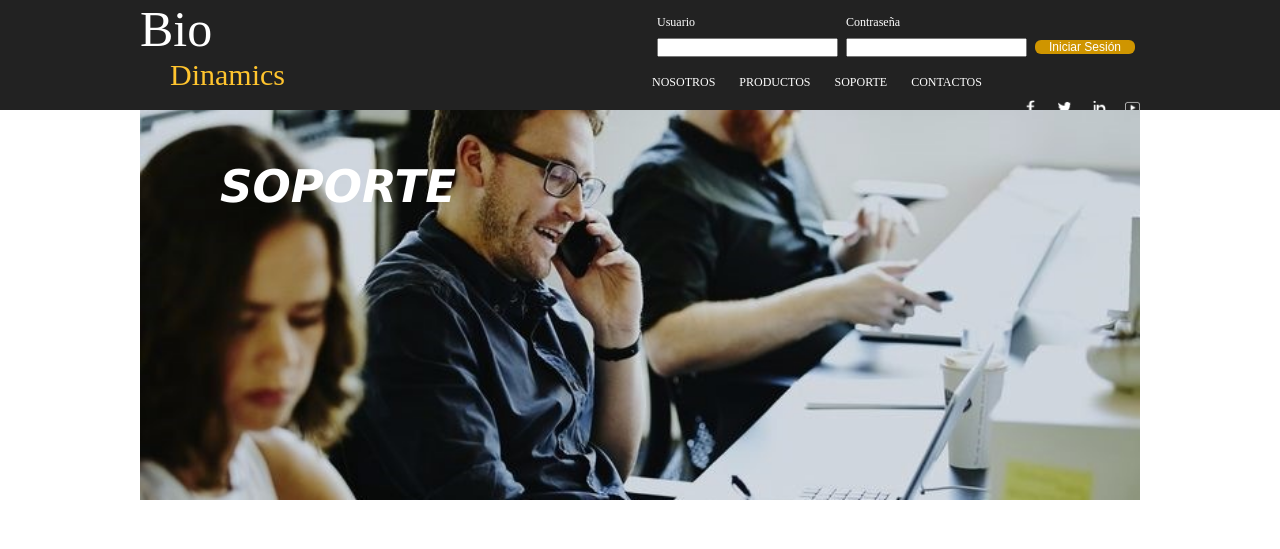
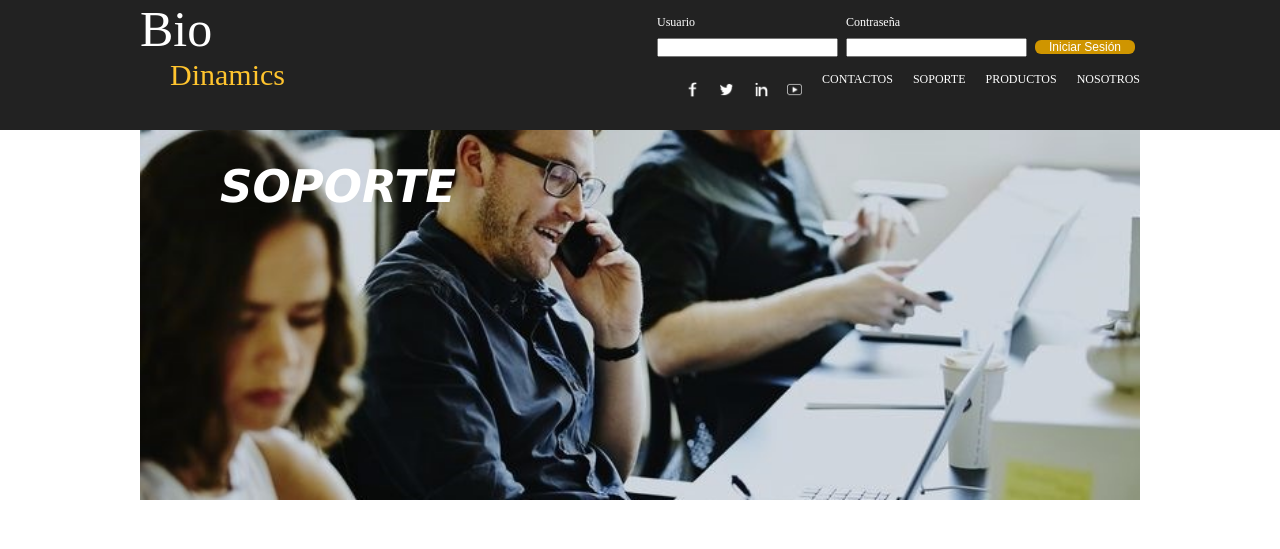
Before and after one commit to gabolimon/BioDinamic, a PHP site: page /Soporte.php in a window 1280 px wide. Shown: the top 549 px of the page. Run offline with PHP 8.4, Linux system fonts and the light colour scheme; some libraries are stand-ins or nearby versions.

Commit message:
BioDinamic V9

```diff
--- a/css/estilo_menu.css
+++ b/css/estilo_menu.css
@@ -12,7 +12,7 @@
 /*HEADER*/
 header {
 	width: 100%;
-	height: 110PX;
+	height: 130px;
 	overflow: hidden;
 	background: #222222;
 	margin-bottom: 0px;
@@ -59,12 +59,13 @@
 }
 
 header #menu a{
+	float: right;
 	color: white;
 	font-family: Century Gothic;
 	font-size: 12px;
 	text-decoration: none;
-	padding: 0px 20px 0px 0px;
-	margin: 10px 0px 5px 0px;
+	padding: 0px 0px 0px 20px;
+
 }
 
 header #menu a:hover{
```
